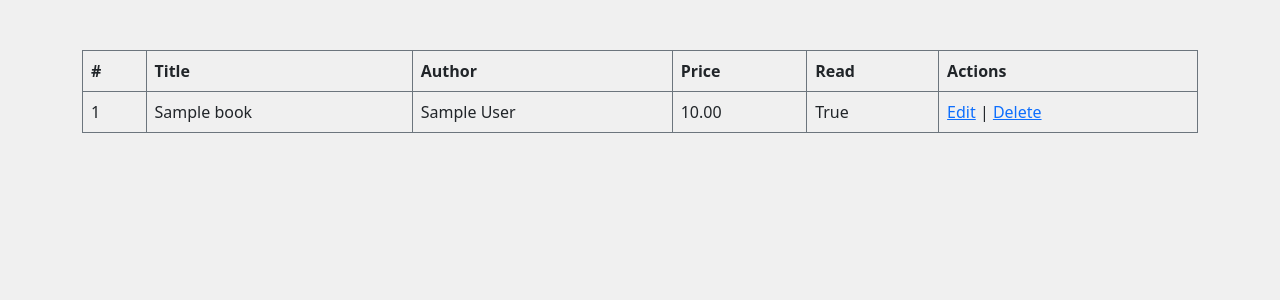
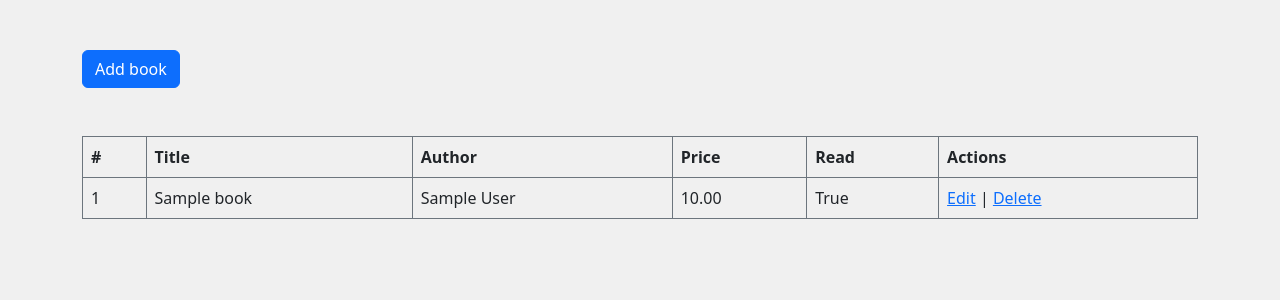
Before and after one commit to 4ka0/django_htmx_books, a Django app: page / in a window 1280 px wide. Shown: the top 300 px of the page. Run offline with Django 4.2, Linux system fonts and the light colour scheme; tables that the repository leaves empty hold one stand-in row (values such as "Sample post").

Commit message:
Add button added

```diff
--- a/templates/index.html
+++ b/templates/index.html
@@ -2,9 +2,11 @@
 
 {% block content %}
 
+    <button type="button" class="btn btn-primary">Add book</button>
+
     {% if book_list %}
 
-        <table class="table table-bordered border-secondary">
+        <table class="table table-bordered border-secondary mt-5">
 
             <thead>
                 <tr>
```
